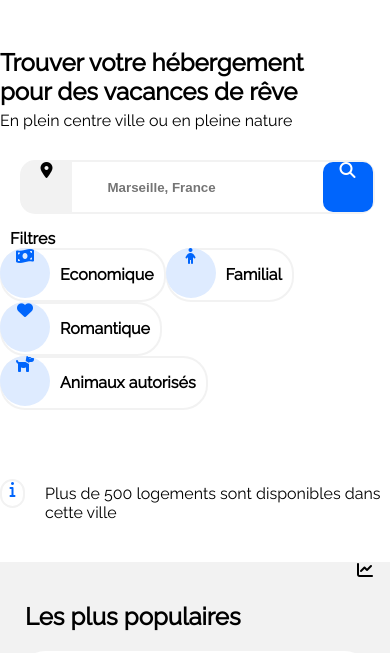
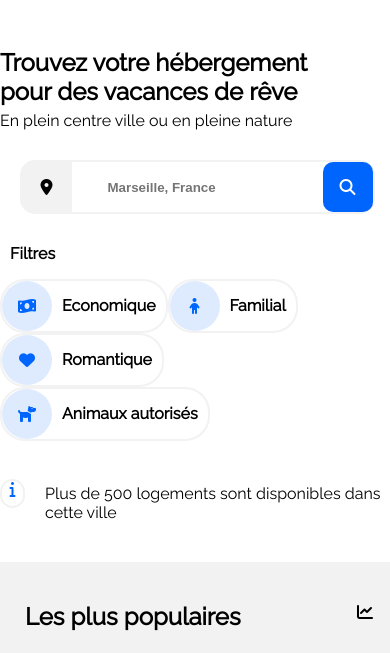
Before and after one commit to Valhallaproject/NicolasBictel_2_04052021, a plain HTML site: page index.html in a window 390 px wide. Shown: the part 152-805 px from the top of the page. Drawn offline with Linux system fonts and the light colour scheme.

Commit message:
responsive

```diff
--- a/index.html
+++ b/index.html
@@ -27,7 +27,7 @@
 
         <!--RECHERCHE-->
         <section id="recherche">
-            <h1>Trouver votre hébergement pour des vacances de rêve</h1>
+            <h1>Trouvez votre hébergement pour des vacances de rêve</h1>
             <p>En plein centre ville ou en pleine nature</p>
             <div class="barsearch">
                 <i class="fas fa-map-marker-alt"></i>
--- a/reservia.css
+++ b/reservia.css
@@ -11,15 +11,7 @@ a{
     text-decoration: none;
     color: black;
 }
-.fa-map-marker-alt,
-.fa-search,
-.fa-money-bill-wave,
-.fa-child,
-.fa-heart,
-.fa-dog{
-    line-height: 50px;
-    -moz-block-height: 50px;
-}
+
 
 /*----- NAVBAR -----*/
 header{
@@ -81,8 +73,7 @@ p{
     margin-top: 5px;
 }
 .barsearch{
-    position: relative;
-    display: table-cell;
+    display: inline-block;
     vertical-align: middle;
     height: 50px;
     margin-top: 30px;
@@ -110,6 +101,7 @@ button{
 .barsearch .fa-map-marker-alt{
     background-color: #F2F2F2;
     border-radius: 10px 0 0 10px;
+    line-height: 50px;
 }
 i{
     width: 50px;
@@ -123,6 +115,7 @@ i{
     height: 50px;
     width: 80%;
     margin-top: 15px;
+    line-height: 50px;
 }
 .select_filtre{
     margin-left: 20px;
@@ -140,8 +133,7 @@ i{
     color: #0065FC;
     background-color: #DEEBFF;
     border-radius: 25px;
-    margin-top: -2px;
-    margin-left: -2px;
+    line-height: 50px;
 }
 .select_filtre{
     display: flex;
@@ -255,6 +247,9 @@ i{
     border-radius: 50px;
     padding: 40px ;
     height: 581px;
+}
+.titre_cards .fa-chart-line{
+    line-height: 40px;
 }
 .vignette_pop{
     display: flex;
@@ -463,8 +458,9 @@ footer{
         padding: 0;
         height: auto;
     }
-    .fa-chart-line{
-        line-height: 100px;
+    .titre_cards .fa-chart-line{
+        line-height: 40px;
+        margin-top: 30px;
     }
     .container_pop{
         display: flex;
@@ -498,7 +494,7 @@ footer{
     .icon_filtre{
         display: flex;
         flex-wrap: wrap;
-        width: 80%;
+        width: 90%;
 
     }
     /*-----HEBERGEMENT-----*/
@@ -673,13 +669,14 @@ footer{
         justify-content: space-between;
         margin-left: 5%;
     }
+    .barsearch .fa-search{
+        line-height: 50px;
+    }
     .fa-search{
         display: block;
         background-color: #0065FC;
         color: white;
         border-radius: 10px;
-        line-height: 50px;
-        -moz-block-height: 500px;
         cursor: pointer;
     }
     button{
```
